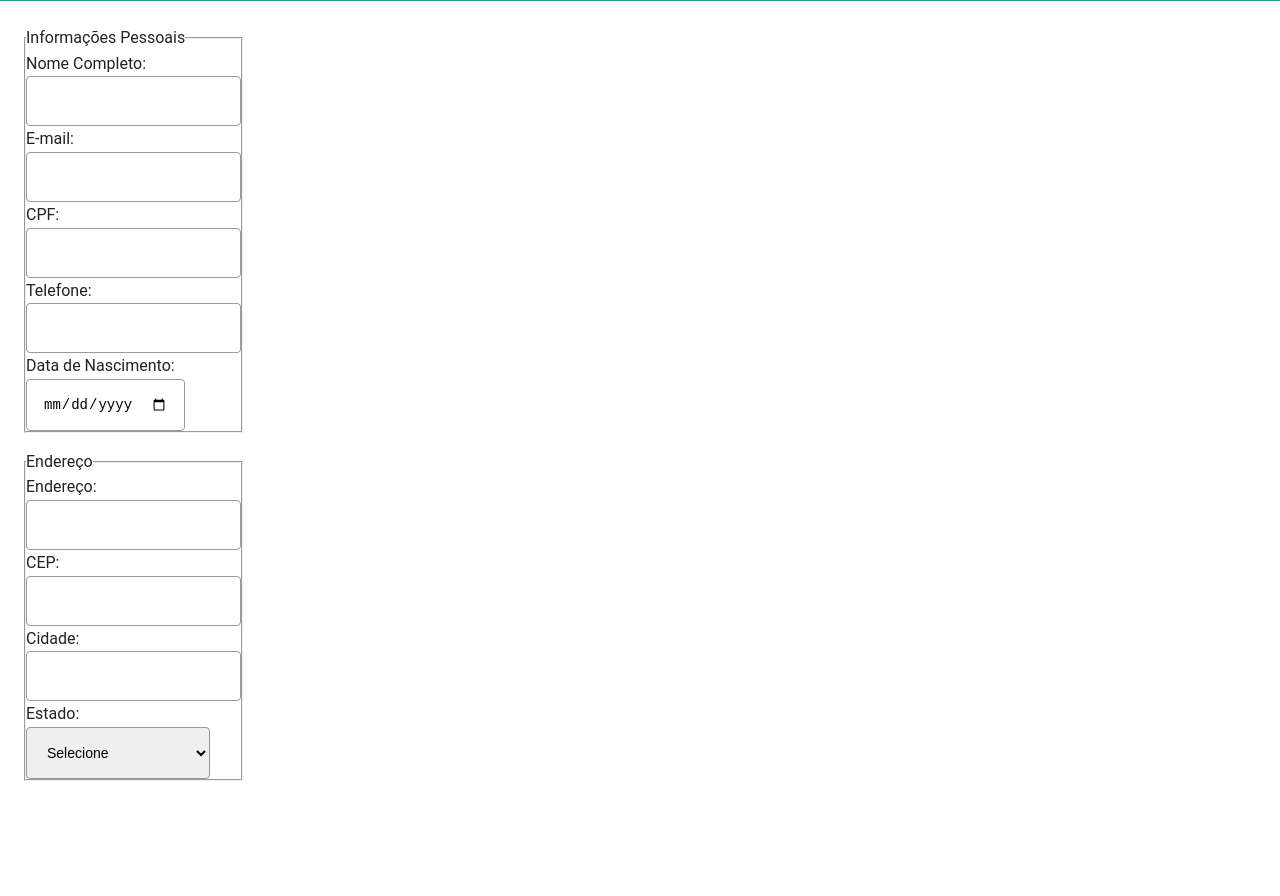
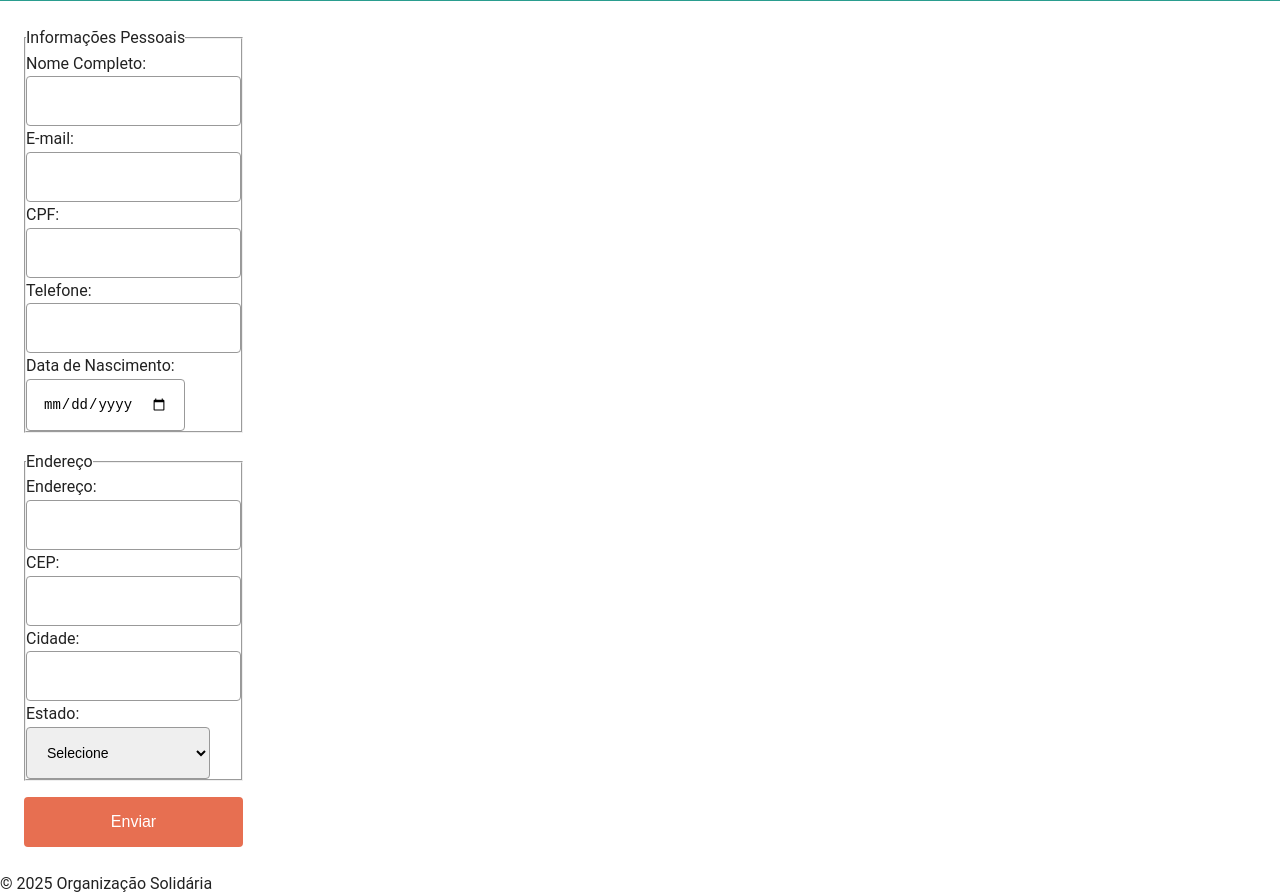
Before and after one commit to Ricktronic/AulaProgramacaoWeb2, a plain HTML site: page projeto/cadastro.html in a window 1280 px wide. Shown: the part 82-978 px from the top of the page. Before the commit the page ends 887 px from the top, so only its background shows below. Drawn offline with Linux system fonts and the light colour scheme.

Commit message:
entrega 2

```diff
--- a/projeto/cadastro.html
+++ b/projeto/cadastro.html
@@ -98,3 +98,19 @@
           <option value="SP">São Paulo</option>
           <option value="SE">Sergipe</option>
           <option value="TO">Tocantins</option>
+        </select>
+      </fieldset>
+
+      <button type="submit">Enviar</button>
+    </form>
+
+    <!-- Feedback visual -->
+    <div class="alert">⚠️ Preencha todos os campos obrigatórios.</div>
+    <div class="toast">✅ Cadastro realizado com sucesso!</div>
+  </main>
+
+  <footer>
+    <p>&copy; 2025 Organização Solidária</p>
+  </footer>
+</body>
+</html>
```
